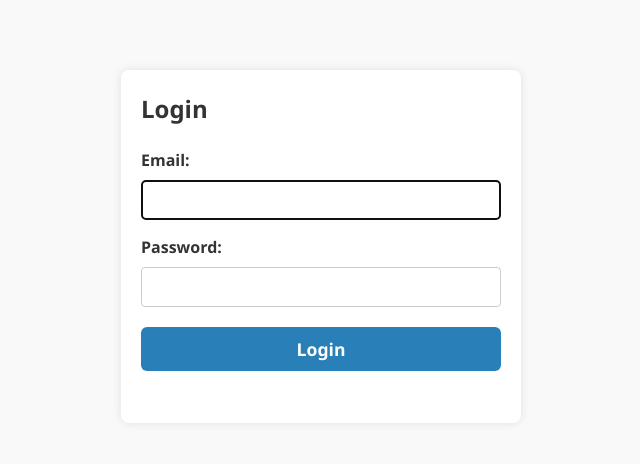
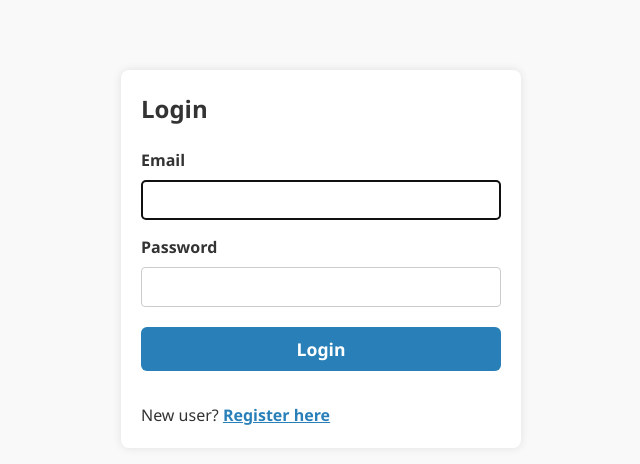
Before and after one commit to mohammad-salman0/Inventory--Management, a React (Vite) app in the folder frontend/inventory-management/: page /login in a window 1280 px wide. Shown: the top 464 px of the page, without its empty margins (319-959 px from the left). Built offline with nearby package versions, Linux system fonts and the light colour scheme.

Commit message:
Add files via upload
updated file of dashboard.jsx and login.jsx

```diff
--- a/frontend/inventory-management/src/pages/Dashboard.jsx
+++ b/frontend/inventory-management/src/pages/Dashboard.jsx
@@ -19,14 +19,16 @@ const Dashboard = () => {
   const totalProducts = inventory.length;
   const totalSales = sales.length;
 
-  const lowStockItems = inventory.filter(item => item.stock <= 5);
+  const lowStockThreshold = 5; // configurable threshold
+  const lowStockItems = inventory.filter(item => item.quantity <= lowStockThreshold);
+
   const recentSales = sales.slice(-5).reverse();
 
   return (
     <div>
       <h2>Dashboard</h2>
 
-      <div>
+      <div style={{ display: 'flex', gap: '2rem', marginBottom: '2rem' }}>
         <div>
           <h3>Total Products</h3>
           <p>{totalProducts}</p>
@@ -37,16 +39,16 @@ const Dashboard = () => {
         </div>
       </div>
 
-      <div>
+      <div style={{ display: 'flex', gap: '4rem' }}>
         <div>
-          <h3>Low Stock Products</h3>
+          <h3>Low Stock Products (≤ {lowStockThreshold})</h3>
           <ul>
             {lowStockItems.length === 0 ? (
               <li>No low-stock items</li>
             ) : (
               lowStockItems.map(item => (
                 <li key={item._id}>
-                  {item.name} – {item.stock} pcs
+                  {item.name} – {item.quantity} pcs
                 </li>
               ))
             )}
--- a/frontend/inventory-management/src/pages/Login.jsx
+++ b/frontend/inventory-management/src/pages/Login.jsx
@@ -22,10 +22,13 @@ const Login = () => {
       const data = await response.json();
 
       if (response.ok) {
+        // Save auth details to localStorage
         localStorage.setItem('token', data.token);
         localStorage.setItem('role', data.role);
         localStorage.setItem('username', data.name);
-        navigate('/');
+
+        // Redirect to dashboard
+        navigate('/', { replace: true });
       } else {
         setMsg(data.message || 'Login failed');
       }
@@ -51,11 +54,11 @@ const Login = () => {
       {msg && <p style={{ color: 'red', marginBottom: 20 }}>{msg}</p>}
       <form onSubmit={handleLogin}>
         <div style={{ marginBottom: 15 }}>
-          <label htmlFor="email" style={{ fontWeight: '600', display: 'block', marginBottom: 6 }}>
-            Email:
+          <label htmlFor="login-email" style={{ fontWeight: '600', display: 'block', marginBottom: 6 }}>
+            Email
           </label>
           <input
-            id="email"
+            id="login-email"
             type="email"
             value={email}
             onChange={e => setEmail(e.target.value)}
@@ -76,11 +79,11 @@ const Login = () => {
         </div>
 
         <div style={{ marginBottom: 20 }}>
-          <label htmlFor="password" style={{ fontWeight: '600', display: 'block', marginBottom: 6 }}>
-            Password:
+          <label htmlFor="login-password" style={{ fontWeight: '600', display: 'block', marginBottom: 6 }}>
+            Password
           </label>
           <input
-            id="password"
+            id="login-password"
             type="password"
             value={password}
             onChange={e => setPassword(e.target.value)}
@@ -119,6 +122,17 @@ const Login = () => {
           Login
         </button>
       </form>
+
+      {/* Add register link below login form */}
+      <p style={{ marginTop: 18 }}>
+        New user?{' '}
+        <span
+          style={{ color: '#2980b9', textDecoration: 'underline', cursor: 'pointer', fontWeight: 600 }}
+          onClick={() => navigate('/register')}
+        >
+          Register here
+        </span>
+      </p>
     </div>
   );
 };
```
